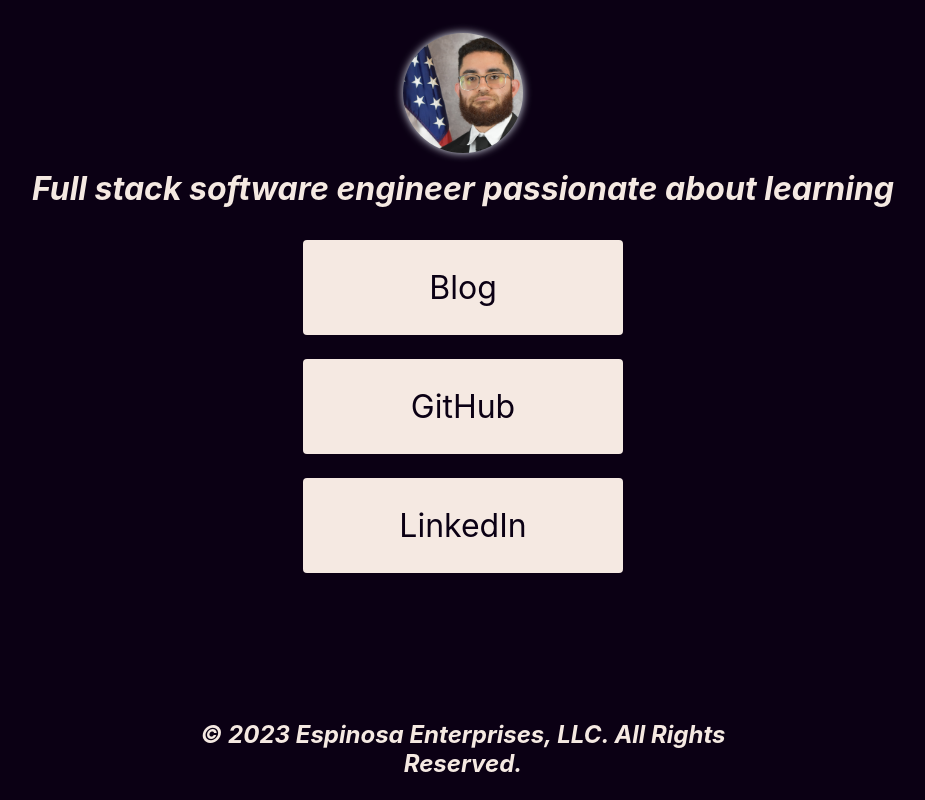
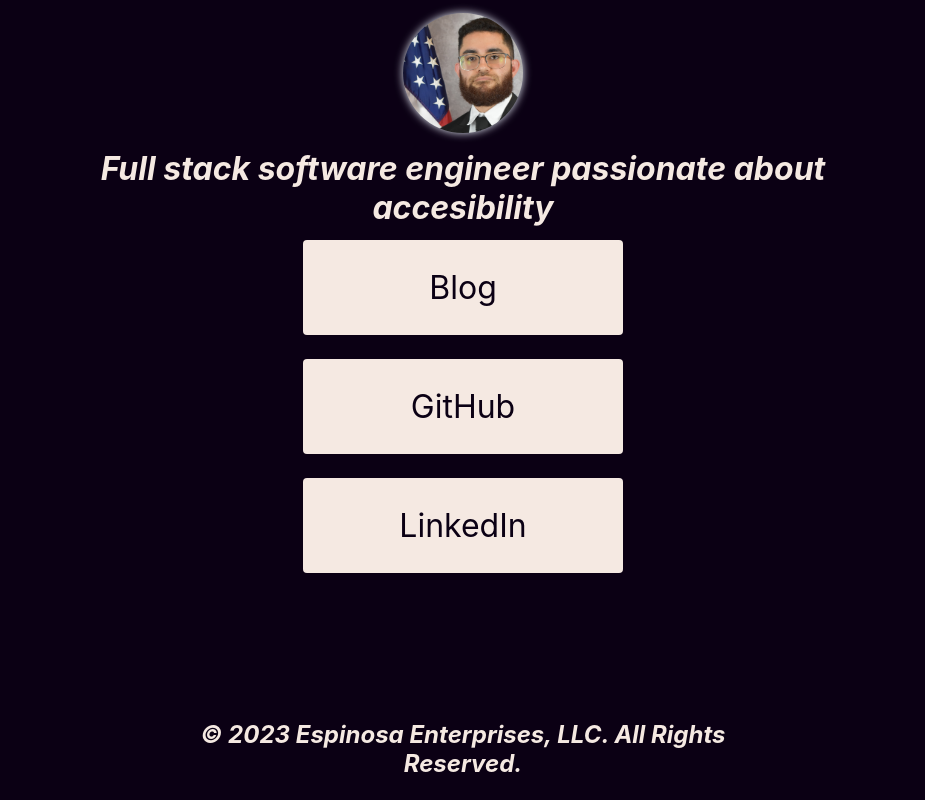
Before and after one commit to jakeEspinosa/linktreeClone, a Vue app: page / in a window 1280 px wide. Shown: the whole page, without its empty margins (177-1102 px from the left). Built offline with nearby package versions, Linux system fonts and the light colour scheme.

Commit message:
Change bio.

```diff
--- a/src/App.vue
+++ b/src/App.vue
@@ -6,7 +6,7 @@ import LinkyButtonLink from "@/components/LinkyButtonLink.vue";
 <template>
   <header class="header">
     <LinkyProfilePicture image-url="src/assets/images/Espinosa.jpg"/>
-    <h1>Full stack software engineer passionate about learning</h1>
+    <h1>Full stack software engineer passionate about accesibility</h1>
 </header>
   <main class="main">
     <LinkyButtonLink :label="'Blog'" :link="'https://www.jakeespinosa.com/blog'" />
```
